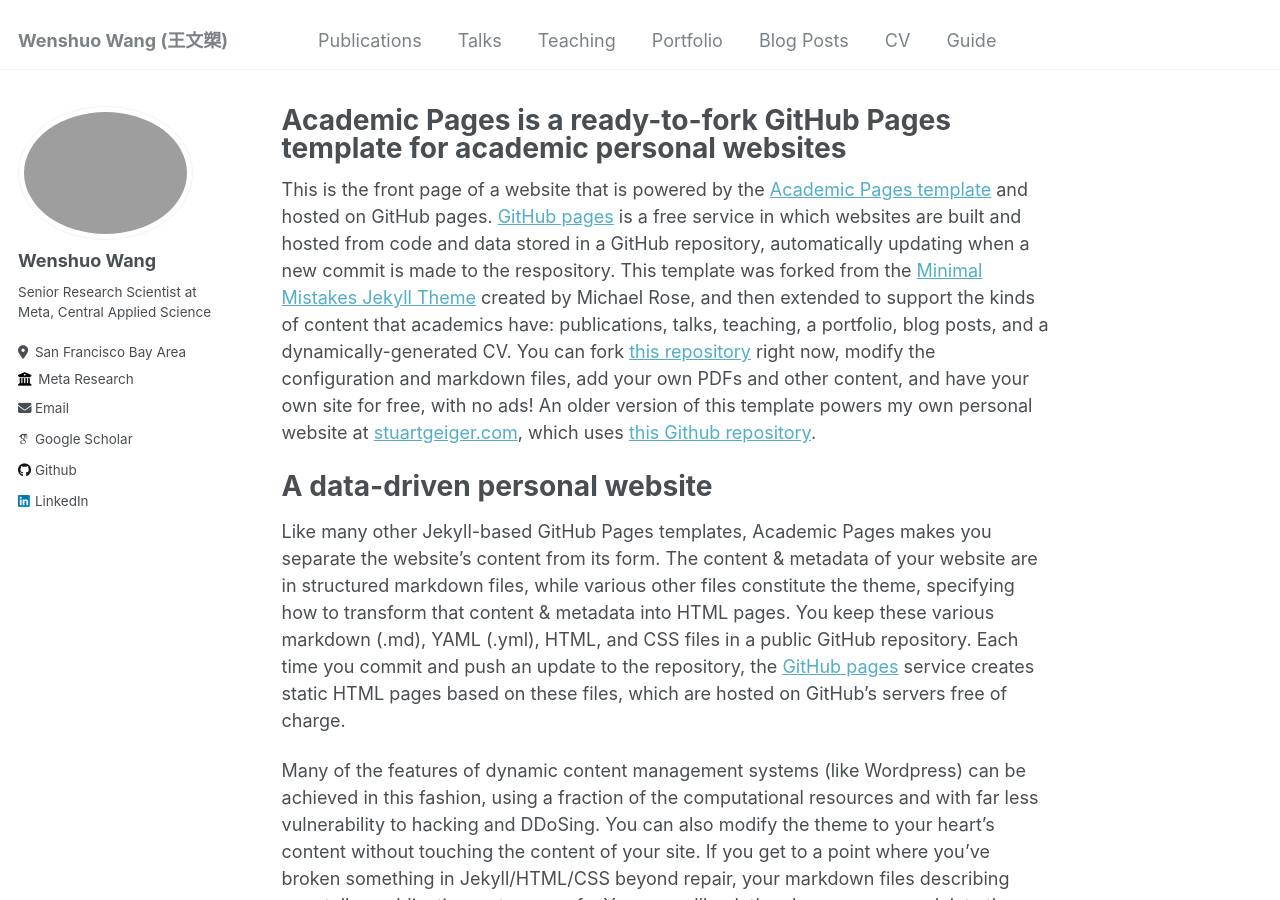
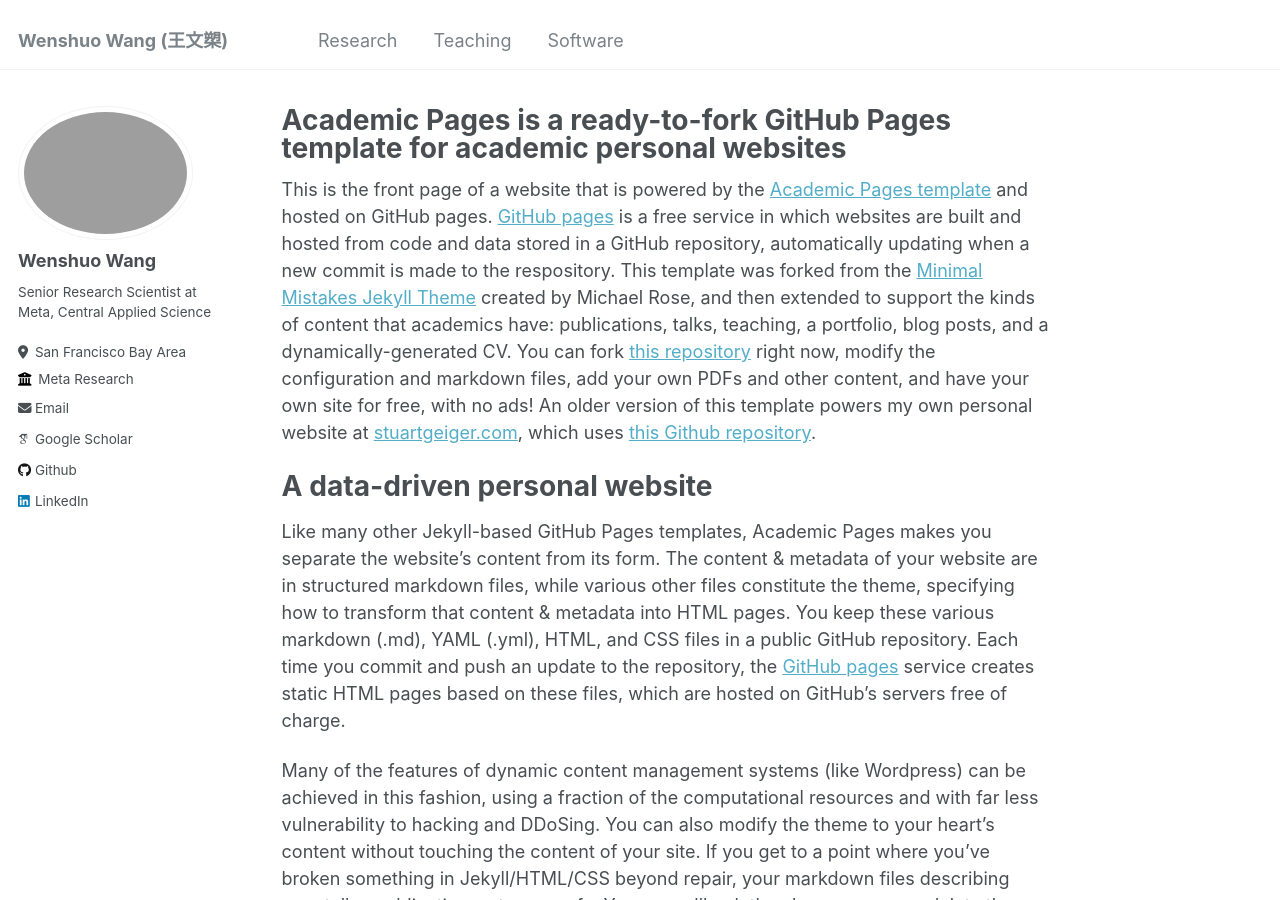
Before and after one commit to wenshuow/wenshuow.github.io, a Jekyll site: the page built from _pages/about.md, in a window 1280 px wide and 900 px high. Built offline with Jekyll 4.4.1, drawn with Linux system fonts in a browser that asks for light colours; some web fonts are replaced.

Commit message:
Update navigation.yml

```diff
--- a/_data/navigation.yml
+++ b/_data/navigation.yml
@@ -1,22 +1,10 @@
 # main links links
 main:
-  - title: "Publications"
-    url: /publications/
-
-  - title: "Talks"
-    url: /talks/
+  - title: "Research"
+    url: /research/
 
   - title: "Teaching"
     url: /teaching/
 
-  - title: "Portfolio"
-    url: /portfolio/
-
-  - title: "Blog Posts"
-    url: /year-archive/
-
-  - title: "CV"
-    url: /cv/
-
-  - title: "Guide"
-    url: /markdown/
+  - title: "Software"
+    url: /software/
```
